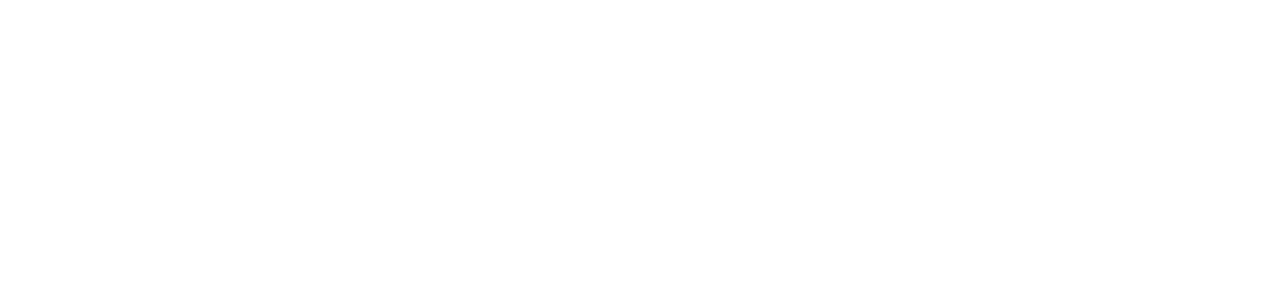
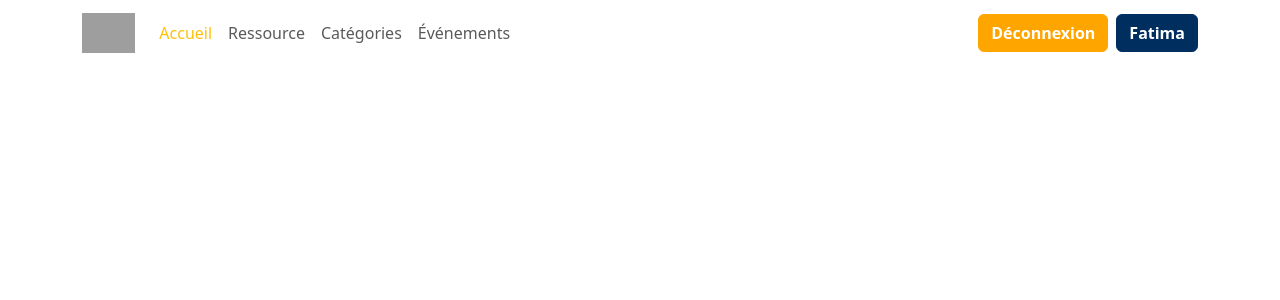
Before and after one commit to ndourmouhammad/kaay-entreprendreFront, an Angular app: page /dashboard-coach in a window 1280 px wide. Before the commit this address led to /. Shown: the top 300 px of the page. Built offline with nearby package versions, Linux system fonts and the light colour scheme; grey boxes are pictures that could not be loaded.

Commit message:
Mise en place du header coach

```diff
--- /dev/null
+++ b/src/app/Composants/Coach/dashboard-coach/dashboard-coach.component.html
@@ -0,0 +1,3 @@
+<header>
+    <app-header-coach></app-header-coach>
+</header>
--- /dev/null
+++ b/src/app/Composants/Coach/header-coach/header-coach.component.css
@@ -0,0 +1,15 @@
+.navbar-brand img {
+    height: 40px;
+}
+.btn-custom {
+    color: white;
+    font-weight: bold;
+}
+.btn-logout {
+    background-color: #FFA500;
+    border-color: #FFA500;
+}
+.btn-profile {
+    background-color: #002E5F;
+    border-color: #002E5F;
+}
--- /dev/null
+++ b/src/app/Composants/Coach/header-coach/header-coach.component.html
@@ -0,0 +1,30 @@
+<nav class="navbar navbar-expand-lg navbar-light bg-white">
+    <div class="container">
+        <a class="navbar-brand" href="#">
+            <img src="logo.png" alt="Kaay Entreprendre Logo">
+        </a>
+        <button class="navbar-toggler" type="button" data-bs-toggle="collapse" data-bs-target="#navbarNav" aria-controls="navbarNav" aria-expanded="false" aria-label="Toggle navigation">
+            <span class="navbar-toggler-icon"></span>
+        </button>
+        <div class="collapse navbar-collapse" id="navbarNav">
+            <ul class="navbar-nav me-auto mb-2 mb-lg-0">
+                <li class="nav-item">
+                    <a class="nav-link text-warning" href="#">Accueil</a>
+                </li>
+                <li class="nav-item">
+                    <a class="nav-link" href="#">Ressource</a>
+                </li>
+                <li class="nav-item">
+                    <a class="nav-link" href="#">Catégories</a>
+                </li>
+                <li class="nav-item">
+                    <a class="nav-link" href="#">Événements</a>
+                </li>
+            </ul>
+            <div class="d-flex">
+                <button class="btn btn-custom btn-logout me-2">Déconnexion</button>
+                <button class="btn btn-custom btn-profile">Fatima</button>
+            </div>
+        </div>
+    </div>
+</nav>
--- a/src/app/app.routes.ts
+++ b/src/app/app.routes.ts
@@ -1,6 +1,9 @@
 import { Routes } from '@angular/router';
+import { HeaderCoachComponent } from './Composants/Coach/header-coach/header-coach.component';
+import { DashboardCoachComponent } from './Composants/Coach/dashboard-coach/dashboard-coach.component';
 
 export const routes: Routes = [
     { path: '', redirectTo: 'visiteur', pathMatch: 'full' },
+    { path: 'dashboard-coach', component: DashboardCoachComponent}
 
 ];
--- a/src/index.html
+++ b/src/index.html
@@ -5,9 +5,11 @@
   <title>KaayEntreprendreFront</title>
   <base href="/">
   <meta name="viewport" content="width=device-width, initial-scale=1">
+  <link href="https://cdn.jsdelivr.net/npm/bootstrap@5.3.0/dist/css/bootstrap.min.css" rel="stylesheet">
   <link rel="icon" type="image/x-icon" href="favicon.ico">
 </head>
 <body>
   <app-root></app-root>
+  <script src="https://cdn.jsdelivr.net/npm/bootstrap@5.3.0/dist/js/bootstrap.bundle.min.js"></script>
 </body>
 </html>
```
Also changed, not shown: src/app/Composants/Coach/dashboard-coach/dashboard-coach.component.ts (added, +15 -0 lines), src/app/Composants/Coach/header-coach/header-coach.component.ts (added, +12 -0 lines), src/app/Composants/Coach/dashboard-coach/dashboard-coach.component.css (added), 2 other files (tests, documents, lock files or other folders).
